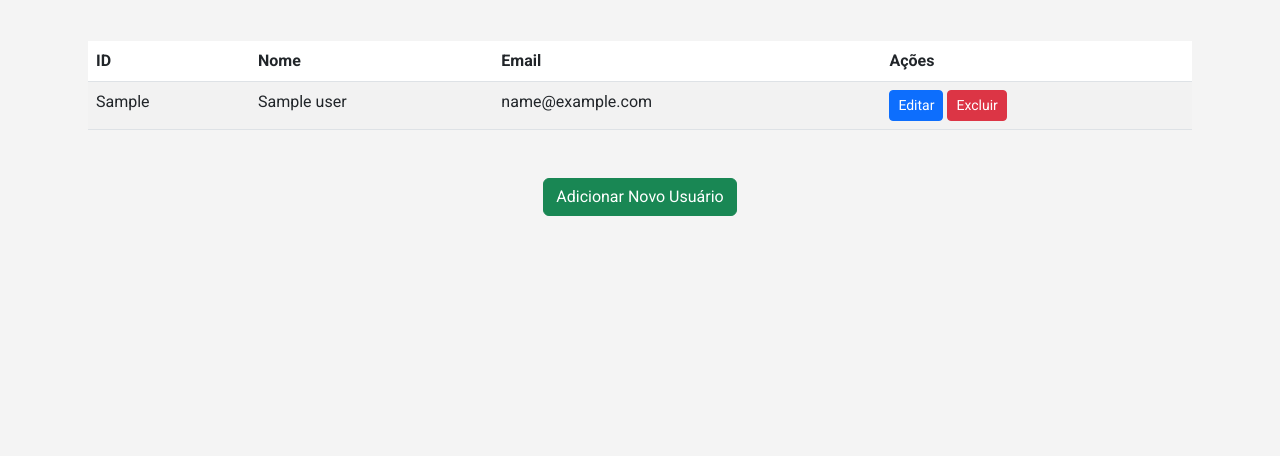
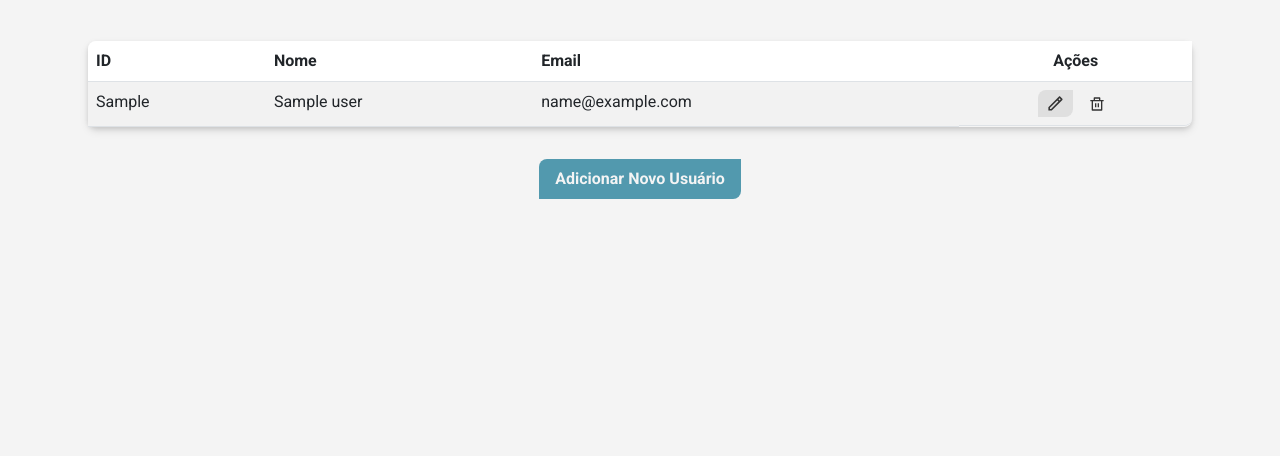
Before and after one commit to Guilh3rme06/AirXpress-IPLUSO, a Flask app: template app/templates/user/user.html in a window 1280 px wide. Shown: the part 165-621 px from the top of the page. Run offline with Flask 3, Linux system fonts and the light colour scheme; the template is opened without the code that fills it: most values are stand-ins (such as "Sample title", 1, 10 or a date in 2020); some libraries are stand-ins or nearby versions.

Commit message:
customizing the table

```diff
--- a/app/assets/css/style.css
+++ b/app/assets/css/style.css
@@ -123,6 +123,57 @@ body {
   row-gap: 1rem;
 }
 
+.table__frame {
+  width: 100%;
+  border-radius: 0.5rem;
+  box-shadow: 0 4px 8px rgba(0, 0, 0, 0.1), 0 2px 4px rgba(0, 0, 0, 0.1);
+}
+
+.table {
+  margin-bottom: 0 !important;
+}
+
+.table__heading tr th:nth-child(1) {
+  border-radius: 0.5rem 0 0 0;
+}
+
+tbody tr:last-child td:last-child {
+  border-radius: 0 0 0.5rem 0;
+}
+
+.table__actions {
+  text-align: center;
+}
+
+.table__actions-row {
+  display: flex;
+  justify-content: center;
+  column-gap: 0.5rem;
+}
+
+.table__actions-link {
+  display: flex;
+  align-items: center;
+  padding: 0.25rem 0.5rem;
+  border-radius: 0.5rem 0;
+  color: #333;
+  text-decoration: none;
+  background-color: #dfdfdf;
+  transition: background-color 0.3s;
+}
+
+.table__actions-link:hover {
+  background-color: #84b5c4;
+}
+
+.table__actions-link-delete {
+  background-color: transparent;
+}
+
+.table__actions-link-delete:hover {
+  background-color: #e6adad;
+}
+
 .form {
   display: flex;
   flex-direction: column;
@@ -149,18 +200,21 @@ body {
   column-gap: 0.75rem;
 }
 
-.form__button {
+.form__button,
+.table__button {
   padding: 0.5rem 1rem;
   border: none;
   border-radius: 0.5rem 0;
   background-color: #5299ae;
   color: #f4f4f4;
   font-weight: bold;
+  text-decoration: none;
   cursor: pointer;
   transition: background-color 0.3s;
 }
 
-.form__button:hover {
+.form__button:hover,
+.table__button:hover {
   background-color: #3a7a8c;
 }
 
--- a/app/templates/user/user.html
+++ b/app/templates/user/user.html
@@ -1,12 +1,13 @@
 {% extends 'base.html' %} {% block content %}
 <h2>Lista de Usuários</h2>
+<div class="table__frame">
   <table class="table table-striped">
-  <thead>
+    <thead class="table__heading">
       <tr>
         <th>ID</th>
         <th>Nome</th>
         <th>Email</th>
-      <th>Ações</th>
+        <th class="table__actions">Ações</th>
       </tr>
     </thead>
     <tbody>
@@ -15,23 +16,40 @@
         <td>{{ user['pk_cliente'] }}</td>
         <td>{{ user['nome'] }}</td>
         <td>{{ user['email'] }}</td>
-      <td>
+        <td class="table__actions table__actions-row">
           <a
             href="{{ url_for('clients.update_user_route', user_id=user['pk_cliente']) }}"
-          class="btn btn-sm btn-primary"
-          >Editar</a
+            class="table__actions-link"
+            ><svg
+              xmlns="http://www.w3.org/2000/svg"
+              viewBox="0 0 24 24"
+              fill="currentColor"
+              width="19"
             >
+              <path
+                d="M15.7279 9.57627L14.3137 8.16206L5 17.4758V18.89H6.41421L15.7279 9.57627ZM17.1421 8.16206L18.5563 6.74785L17.1421 5.33363L15.7279 6.74785L17.1421 8.16206ZM7.24264 20.89H3V16.6473L16.435 3.21231C16.8256 2.82179 17.4587 2.82179 17.8492 3.21231L20.6777 6.04074C21.0682 6.43126 21.0682 7.06443 20.6777 7.45495L7.24264 20.89Z"
+              ></path></svg
+          ></a>
           <a
             href="{{ url_for('clients.delete_user_route', user_id=user['pk_cliente']) }}"
-          class="btn btn-sm btn-danger"
-          >Excluir</a
+            class="table__actions-link table__actions-link-delete"
+            ><svg
+              xmlns="http://www.w3.org/2000/svg"
+              viewBox="0 0 24 24"
+              fill="currentColor"
+              width="16"
             >
+              <path
+                d="M17 6H22V8H20V21C20 21.5523 19.5523 22 19 22H5C4.44772 22 4 21.5523 4 21V8H2V6H7V3C7 2.44772 7.44772 2 8 2H16C16.5523 2 17 2.44772 17 3V6ZM18 8H6V20H18V8ZM9 11H11V17H9V11ZM13 11H15V17H13V11ZM9 4V6H15V4H9Z"
+              ></path></svg
+          ></a>
         </td>
       </tr>
       {% endfor %}
     </tbody>
   </table>
-<a href="{{ url_for('clients.add_user_route') }}" class="btn btn-success"
+</div>
+<a href="{{ url_for('clients.add_user_route') }}" class="table__button"
   >Adicionar Novo Usuário</a
 >
 {% endblock %}
```
Also changed, not shown: app/templates/bookings/booking.html (+26 -8 lines), app/templates/flights/flights.html (+26 -8 lines). Lines whose indentation alone changed are shown as unchanged.
